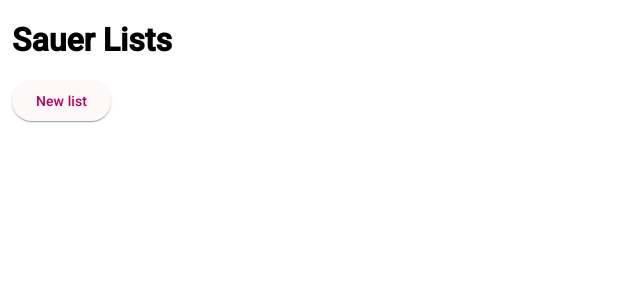
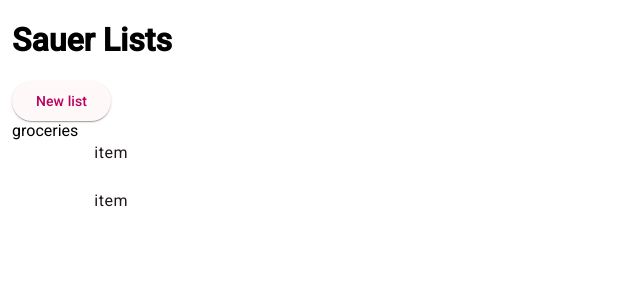
Before and after one commit to fredsa/sauer.lists, an Angular app: page / in a window 1280 px wide. Shown: the top 300 px of the page, without its empty margins (0-640 px from the left). Built offline with nearby package versions, Linux system fonts and the light colour scheme.

Commit message:
dummy list

```diff
--- a/src/app/app.component.html
+++ b/src/app/app.component.html
@@ -6,4 +6,7 @@
 
     <button mat-raised-button (click)="openDialog()">New list</button>
 
+    @for(list of backend.lists; track list) {
+    <app-list [list]="list"></app-list>
+    }
 </div>
--- a/src/app/app.component.ts
+++ b/src/app/app.component.ts
@@ -3,6 +3,8 @@ import { MatButtonModule } from '@angular/material/button';
 import { MatDialog } from '@angular/material/dialog';
 import { RouterOutlet } from '@angular/router';
 import { NewListDialogComponent } from './new-list-dialog/new-list-dialog.component';
+import { BackendService } from './backend.service';
+import { ListComponent } from './list/list.component';
 
 @Component({
   selector: 'app-root',
@@ -10,6 +12,7 @@ import { NewListDialogComponent } from './new-list-dialog/new-list-dialog.compon
   imports: [
     RouterOutlet,
     MatButtonModule,
+    ListComponent,
   ],
   templateUrl: './app.component.html',
   styleUrl: './app.component.scss',
@@ -17,6 +20,10 @@ import { NewListDialogComponent } from './new-list-dialog/new-list-dialog.compon
 export class AppComponent {
 
   readonly dialog = inject(MatDialog);
+
+  constructor(
+    public backend: BackendService,
+  ) { }
 
   openDialog(): void {
     const dialogRef = this.dialog.open(NewListDialogComponent, {
@@ -29,7 +36,7 @@ export class AppComponent {
         return;
       }
 
-      // TODO: Create list.
+      this.backend.createList(result);
     });
   }
 }
--- /dev/null
+++ b/src/app/backend.service.ts
@@ -0,0 +1,15 @@
+import { Injectable } from '@angular/core';
+
+@Injectable({
+  providedIn: 'root'
+})
+export class BackendService {
+
+  constructor() { }
+
+  lists: string[] = ['groceries'];
+
+  createList(listName: string) {
+    this.lists.push(listName);
+  }
+}
--- /dev/null
+++ b/src/app/list/list.component.html
@@ -0,0 +1,5 @@
+{{list}}
+<mat-list>
+    <mat-list-item>item</mat-list-item>
+    <mat-list-item>item</mat-list-item>
+</mat-list>
--- /dev/null
+++ b/src/app/list/list.component.scss
@@ -0,0 +1,3 @@
+:host {
+    display: flex;
+}
--- /dev/null
+++ b/src/app/list/list.component.ts
@@ -0,0 +1,17 @@
+import { Component, Input } from '@angular/core';
+import { MatList, MatListItem } from '@angular/material/list';
+
+@Component({
+  selector: 'app-list',
+  standalone: true,
+  imports: [
+    MatList,
+    MatListItem,
+  ],
+  templateUrl: './list.component.html',
+  styleUrl: './list.component.scss'
+})
+export class ListComponent {
+  @Input()
+  list = '';
+}
```
